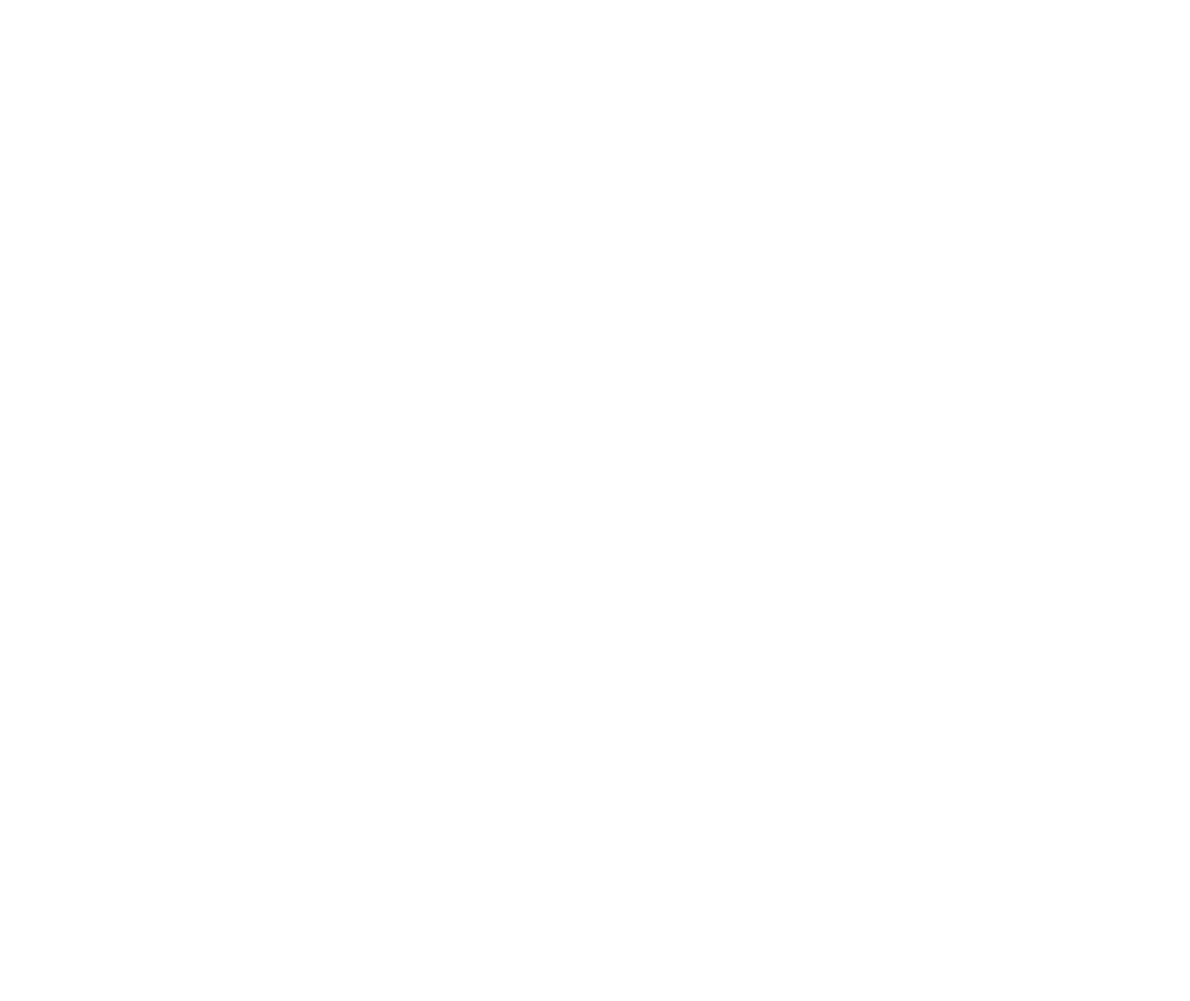
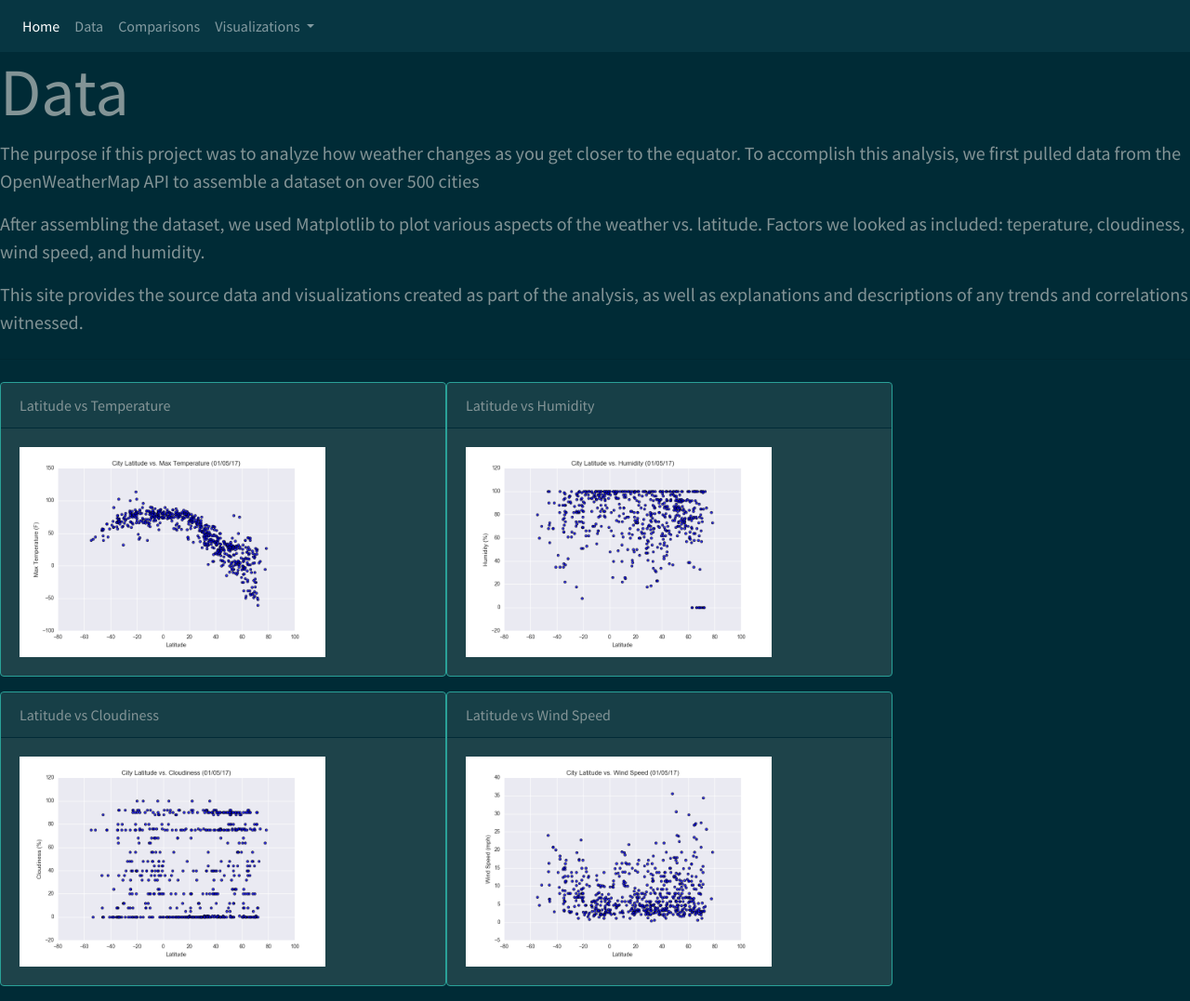
Before and after one commit to etreznoski/web_design_challenge, a plain HTML site: page data.html in a window 1280 px wide. Shown: the whole page at 93% size. Before the commit the page ends 800 px from the top, so only its background shows below. Drawn offline with nearby package versions, Linux system fonts and the light colour scheme.

Commit message:
copied code from index.html to other pages, relabeled pages

```diff
--- a/clouds.html
+++ b/clouds.html
@@ -0,0 +1,106 @@
+<!doctype html>
+<html lang="en">
+  <head>
+    <!-- Required meta tags -->
+    <meta charset="utf-8">
+    <meta name="viewport" content="width=device-width, initial-scale=1">
+<title>Cloudiness</title>
+    <link rel="stylesheet" href="/css_files/reset.css">
+    <link rel="stylesheet" href="/css_files/bootstrap.css">
+  </head>
+  <body>
+    <!-- Option 1: Bootstrap Bundle with Popper -->
+    <script src="https://cdn.jsdelivr.net/npm/bootstrap@5.0.0-beta2/dist/js/bootstrap.bundle.min.js" integrity="sha384-b5kHyXgcpbZJO/tY9Ul7kGkf1S0CWuKcCD38l8YkeH8z8QjE0GmW1gYU5S9FOnJ0" crossorigin="anonymous"></script>
+<!-- navbar -->
+<nav class="navbar navbar-expand-lg navbar-dark bg-dark">
+  <button class="navbar-toggler" type="button" data-toggle="collapse" data-target="#navbarColor02" aria-controls="navbarColor02" aria-expanded="false" aria-label="Toggle navigation">
+    <span class="navbar-toggler-icon"></span>
+  </button>
+
+  <div class="collapse navbar-collapse" id="navbarColor02">
+    <ul class="navbar-nav mr-auto">
+      <li class="nav-item active">
+        <a class="nav-link" href="index.html">Home
+          <span class="sr-only">(current)</span>
+        </a>
+      </li>
+      <li class="nav-item">
+        <a class="nav-link" href="data.html">Data</a>
+      </li>
+      <li class="nav-item">
+        <a class="nav-link" href="compare.html">Comparisons</a>
+      </li>
+      <li class="nav-item dropdown">
+          <a class="nav-link dropdown-toggle" href="#" id="navbarDarkDropdownMenuLink" role="button" data-bs-toggle="dropdown" aria-expanded="false">
+            Visualizations
+          </a>
+          <ul class="dropdown-menu dropdown-menu-dark" aria-labelledby="navbarDarkDropdownMenuLink">
+            <li><a class="dropdown-item" href="temp.html">Latitude vs Temperature</a></li>
+            <li><a class="dropdown-item" href="humidity.html">Latitude vs Humidity</a></li>
+            <li><a class="dropdown-item" href="clouds.html">Latitude vs Cloudiness</a></li>
+            <li><a class="dropdown-item" href="wind.html">Latitude vs Wind Speed</a></li>
+          </ul>
+        </li>
+    </ul>
+  </div>
+</nav>
+<!-- end nav bar -->
+<!-- Intro text -->
+<div class="intro">
+  <h1 class="display-3">Latitude vs Cloudiness</h1>
+  <p class="lead">The purpose if this project was to analyze how weather changes as you get closer to the equator. To accomplish this analysis, we first pulled data from the OpenWeatherMap API to assemble a dataset on over 500 cities</p>
+  <p class="lead">After assembling the dataset, we used Matplotlib to plot various aspects of the weather vs. latitude. Factors we looked as included: teperature, cloudiness, wind speed, and humidity.</p>
+  <p class="lead">This site provides the source data and visualizations created as part of the analysis, as well as explanations and descriptions of any trends and correlations witnessed.</p>
+  <hr class="my-4">
+</div>
+<!-- end intro text -->
+<div class="container-fluid">
+
+  <div class="row">
+    <div class="col-sx-6 col=sm-6">
+      <div class="card border-success mb-3" style="max-width: 30rem;">
+        <div class="card-header">Latitude vs Temperature</div>
+        <div class="card-body">
+        <a href="#">
+        <img src="/Resources/assets/images/Fig1.png" width=75% alt="latitude vs temp scatter plot">
+        </a>
+        </div>
+      </div>
+      </div>
+      <div class="col-sx-6 col=sm-6">
+        <div class="card border-success mb-3" style="max-width: 30rem;">
+          <div class="card-header">Latitude vs Humidity</div>
+          <div class="card-body">
+          <a href="#">
+          <img src="/Resources/assets/images/Fig2.png" width=75% alt="latitude vs humidity scatter plot">
+          </a>
+          </div>
+        </div>
+      </div>
+  </div>
+
+  <div class="row">
+    <div class="col-sx-6 col=sm-6">
+      <div class="card border-success mb-3" style="max-width: 30rem;">
+        <div class="card-header">Latitude vs Cloudiness</div>
+        <div class="card-body">
+        <a href="#">
+        <img src="/Resources/assets/images/Fig3.png" width=75% alt="latitude vs clouds scatter plot">
+        </a>
+        </div>
+      </div>
+      </div>
+      <div class="col-sx-6 col=sm-6">
+        <div class="card border-success mb-3" style="max-width: 30rem;">
+          <div class="card-header">Latitude vs Wind Speed</div>
+          <div class="card-body">
+          <a href="#">
+          <img src="/Resources/assets/images/Fig4.png" width=75% alt="latitude vs wind speed scatter plot">
+          </a>
+          </div>
+        </div>
+      </div>
+  </div>
+  </div>
+  </body>
+</html>
--- a/data.html
+++ b/data.html
@@ -0,0 +1,106 @@
+<!doctype html>
+<html lang="en">
+  <head>
+    <!-- Required meta tags -->
+    <meta charset="utf-8">
+    <meta name="viewport" content="width=device-width, initial-scale=1">
+<title>Data</title>
+    <link rel="stylesheet" href="/css_files/reset.css">
+    <link rel="stylesheet" href="/css_files/bootstrap.css">
+  </head>
+  <body>
+    <!-- Option 1: Bootstrap Bundle with Popper -->
+    <script src="https://cdn.jsdelivr.net/npm/bootstrap@5.0.0-beta2/dist/js/bootstrap.bundle.min.js" integrity="sha384-b5kHyXgcpbZJO/tY9Ul7kGkf1S0CWuKcCD38l8YkeH8z8QjE0GmW1gYU5S9FOnJ0" crossorigin="anonymous"></script>
+<!-- navbar -->
+<nav class="navbar navbar-expand-lg navbar-dark bg-dark">
+  <button class="navbar-toggler" type="button" data-toggle="collapse" data-target="#navbarColor02" aria-controls="navbarColor02" aria-expanded="false" aria-label="Toggle navigation">
+    <span class="navbar-toggler-icon"></span>
+  </button>
+
+  <div class="collapse navbar-collapse" id="navbarColor02">
+    <ul class="navbar-nav mr-auto">
+      <li class="nav-item active">
+        <a class="nav-link" href="index.html">Home
+          <span class="sr-only">(current)</span>
+        </a>
+      </li>
+      <li class="nav-item">
+        <a class="nav-link" href="data.html">Data</a>
+      </li>
+      <li class="nav-item">
+        <a class="nav-link" href="compare.html">Comparisons</a>
+      </li>
+      <li class="nav-item dropdown">
+          <a class="nav-link dropdown-toggle" href="#" id="navbarDarkDropdownMenuLink" role="button" data-bs-toggle="dropdown" aria-expanded="false">
+            Visualizations
+          </a>
+          <ul class="dropdown-menu dropdown-menu-dark" aria-labelledby="navbarDarkDropdownMenuLink">
+            <li><a class="dropdown-item" href="temp.html">Latitude vs Temperature</a></li>
+            <li><a class="dropdown-item" href="humidity.html">Latitude vs Humidity</a></li>
+            <li><a class="dropdown-item" href="clouds.html">Latitude vs Cloudiness</a></li>
+            <li><a class="dropdown-item" href="wind.html">Latitude vs Wind Speed</a></li>
+          </ul>
+        </li>
+    </ul>
+  </div>
+</nav>
+<!-- end nav bar -->
+<!-- Intro text -->
+<div class="intro">
+  <h1 class="display-3">Data</h1>
+  <p class="lead">The purpose if this project was to analyze how weather changes as you get closer to the equator. To accomplish this analysis, we first pulled data from the OpenWeatherMap API to assemble a dataset on over 500 cities</p>
+  <p class="lead">After assembling the dataset, we used Matplotlib to plot various aspects of the weather vs. latitude. Factors we looked as included: teperature, cloudiness, wind speed, and humidity.</p>
+  <p class="lead">This site provides the source data and visualizations created as part of the analysis, as well as explanations and descriptions of any trends and correlations witnessed.</p>
+  <hr class="my-4">
+</div>
+<!-- end intro text -->
+<div class="container-fluid">
+
+  <div class="row">
+    <div class="col-sx-6 col=sm-6">
+      <div class="card border-success mb-3" style="max-width: 30rem;">
+        <div class="card-header">Latitude vs Temperature</div>
+        <div class="card-body">
+        <a href="#">
+        <img src="/Resources/assets/images/Fig1.png" width=75% alt="latitude vs temp scatter plot">
+        </a>
+        </div>
+      </div>
+      </div>
+      <div class="col-sx-6 col=sm-6">
+        <div class="card border-success mb-3" style="max-width: 30rem;">
+          <div class="card-header">Latitude vs Humidity</div>
+          <div class="card-body">
+          <a href="#">
+          <img src="/Resources/assets/images/Fig2.png" width=75% alt="latitude vs humidity scatter plot">
+          </a>
+          </div>
+        </div>
+      </div>
+  </div>
+
+  <div class="row">
+    <div class="col-sx-6 col=sm-6">
+      <div class="card border-success mb-3" style="max-width: 30rem;">
+        <div class="card-header">Latitude vs Cloudiness</div>
+        <div class="card-body">
+        <a href="#">
+        <img src="/Resources/assets/images/Fig3.png" width=75% alt="latitude vs clouds scatter plot">
+        </a>
+        </div>
+      </div>
+      </div>
+      <div class="col-sx-6 col=sm-6">
+        <div class="card border-success mb-3" style="max-width: 30rem;">
+          <div class="card-header">Latitude vs Wind Speed</div>
+          <div class="card-body">
+          <a href="#">
+          <img src="/Resources/assets/images/Fig4.png" width=75% alt="latitude vs wind speed scatter plot">
+          </a>
+          </div>
+        </div>
+      </div>
+  </div>
+  </div>
+  </body>
+</html>
```
Also changed, not shown: compare.html (+106 -0 lines), humidity.html (+106 -0 lines), index.html (+8 -8 lines), temp.html (+106 -0 lines), wind.html (+106 -0 lines).
